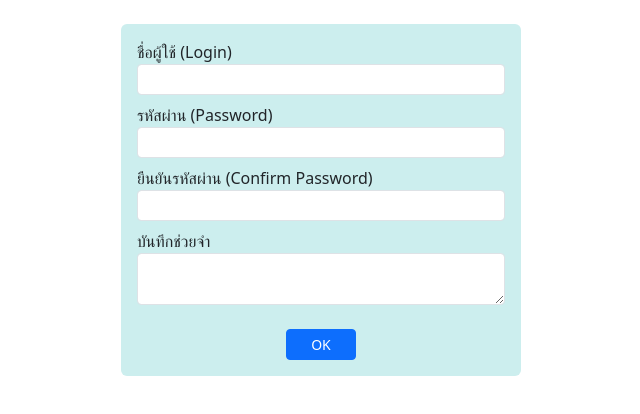
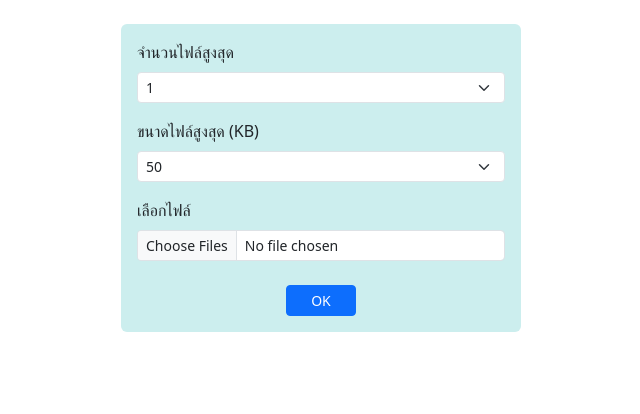
Before and after one commit to RaytinaRei/app1, a React (Create React App) app: page / in a window 1280 px wide. Shown: the top 414 px of the page, without its empty margins (319-959 px from the left). Built offline with nearby package versions, Linux system fonts and the light colour scheme.

Commit message:
Form-select-File

```diff
--- a/src/App.js
+++ b/src/App.js
@@ -1,8 +1,8 @@
 import React from "react";
-import FormText from "./form-text";
+import FormSelectFile from "./form-select-file";
 export default function App() {
 
     return (
-    <FormText/>
+    <FormSelectFile/>
     )
 }
--- /dev/null
+++ b/src/form-select-file.js
@@ -0,0 +1,68 @@
+import React from 'react';
+
+export default function FormSelectFile(){
+    const inputFile = React.useRef()
+    const selectMaxNumFiles = React.useRef()
+    const selectMaxSize = React.useRef()
+
+    let maxNumFiles = [1,2,3,4,5]            //จำนวนไฟล์ที่เลือกได้
+    let maxSizeFile = [50,100,200,500,1000]  //ขนาดไฟล์สูงสุด (KB)
+
+    const onClickButton = () => {
+        let maxNumFile = selectMaxNumFiles.current.value
+        let maxSize = selectMaxSize.current.value
+
+        //ตรวจสอบจำนวนไฟล์
+        if(inputFile.current.files.length > maxNumFile){
+            alert(`เลือกได้ไม่เกิน ${maxNumFile} ไฟล์`)
+            return
+        }
+
+        //ตรวจสอบขนาดของแต่ละไฟล์
+        for(let f of inputFile.current.files){
+            if(f.size > maxSize * 1000){
+                alert(`ไฟล์ ${f.name} มีขนาดเกิน ${maxSize} KB`)
+                return
+            }
+        }
+
+        alert('Files OK')
+    }
+
+    return(
+        <div className="mt-4 mx-auto p-3 rounded" style={{width: '400px', backgroundColor: '#cee'}}>
+        <form>
+            <div className="form-group mb-3">
+                <label htmlFor="maxNumFiles" className="form-label">จำนวนไฟล์สูงสุด</label>
+                <select id="maxNumFiles" className="form-select form-select-sm" ref={selectMaxNumFiles}>
+                {
+                    maxNumFiles.map(i => {
+                        return <option key={i} value={i}>{i}</option>
+                    })
+                }
+                </select>
+            </div>
+
+            <div className="form-group mb-3">
+                <label htmlFor="maxFileSize" className="form-label">ขนาดไฟล์สูงสุด (KB)</label>
+                <select id="maxFileSize" className="form-select form-select-sm" ref={selectMaxSize}>
+                {
+                    maxSizeFile.map(i => {
+                        return <option key={i} value={i}>{i}</option>
+                    })
+                }
+                </select>
+            </div>
+
+            <div className="form-group mb-3">
+                <label htmlFor="file" className="form-label">เลือกไฟล์</label>
+                <input type="file" id="file" accept="image/*" className="form-control form-control-sm" ref={inputFile} multiple/>
+            </div>
+
+            <div className="text-center mt-4">
+                <button type="button" className="btn btn-sm btn-primary px-4" onClick={onClickButton}>OK</button>
+            </div>
+        </form>
+        </div>
+    )
+}
```
